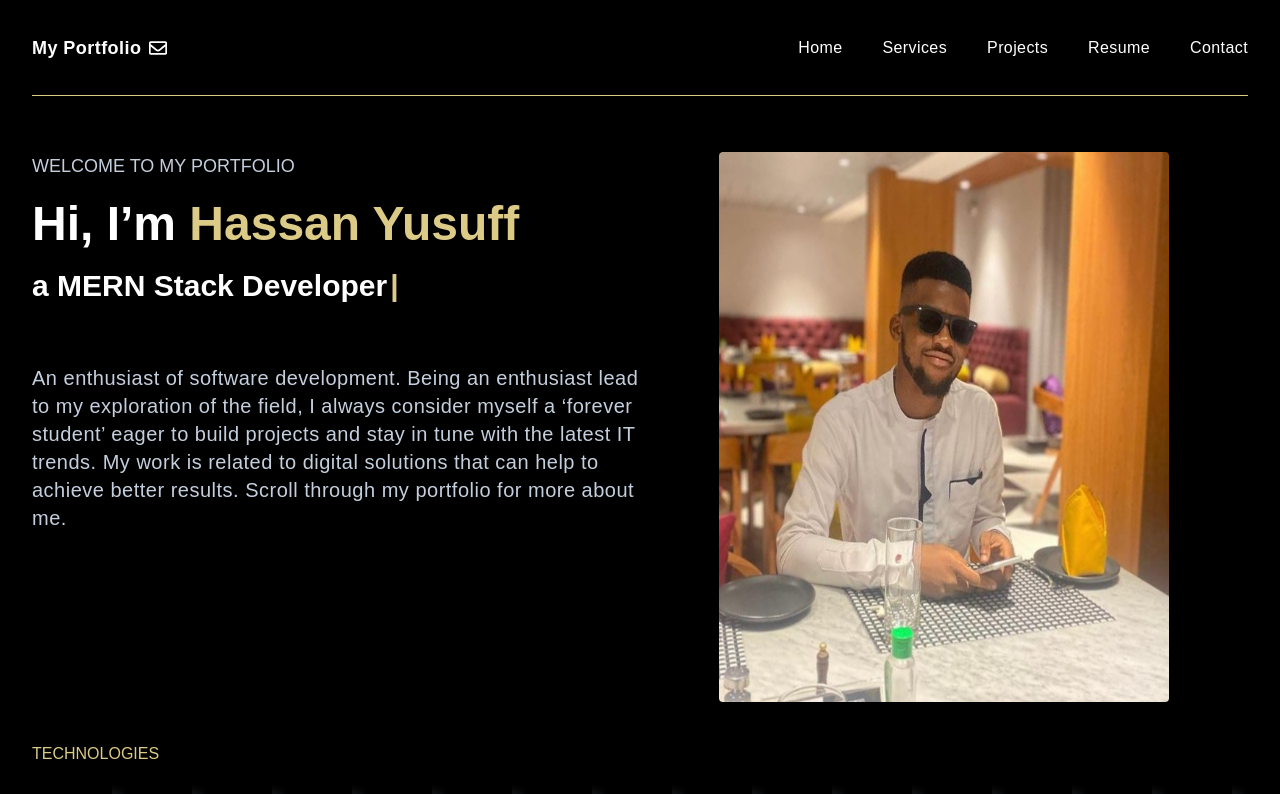
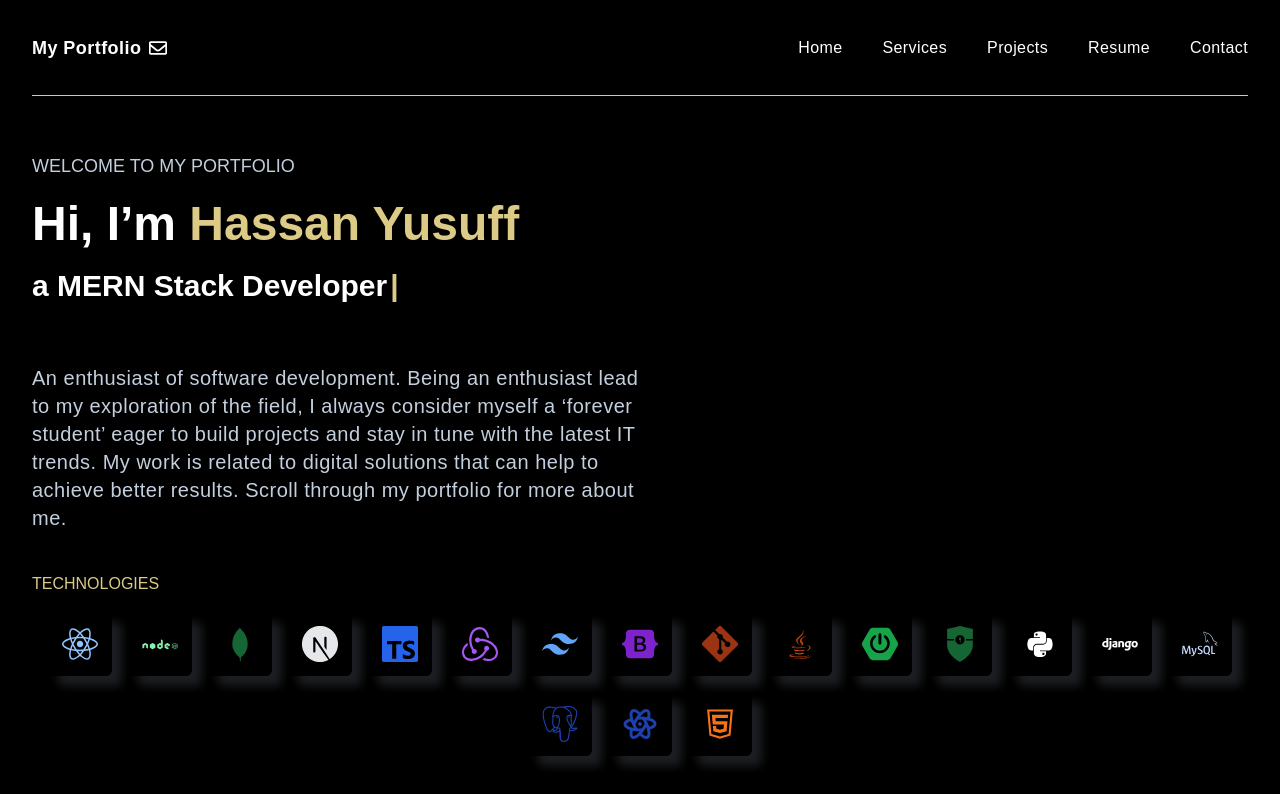
Before and after one commit to kulklex/kulklex2.0, a Next.js app: page / in a window 1280 px wide. Shown: the top 794 px of the page. Built offline with nearby package versions, Linux system fonts and the light colour scheme.

Commit message:
commented pic out

```diff
--- a/components/Banner.tsx
+++ b/components/Banner.tsx
@@ -46,9 +46,9 @@ export default function Banner({showMenu}: Props) {
         {/* LEFT SIDE ENDS*/}
 
         {/* RIGHT SIDE START*/}
-        <div className={`w-full md:w-1/2 h-full flex justify-center items-center relative overflow-hidden px-2 md:py-0 ${showMenu ? "hidden" : "py-10"}`}>
+{/*         <div className={`w-full md:w-1/2 h-full flex justify-center items-center relative overflow-hidden px-2 md:py-0 ${showMenu ? "hidden" : "py-10"}`}>
           <Image src={profilePic} alt="banner" className="w-[350px] h-[400px] lg:w-[450px] lg:h-[550px] z-10 rounded" priority />
-        </div>
+        </div>  */}
         {/* LEFT SIDE ENDS*/}
       </div>
 
```
